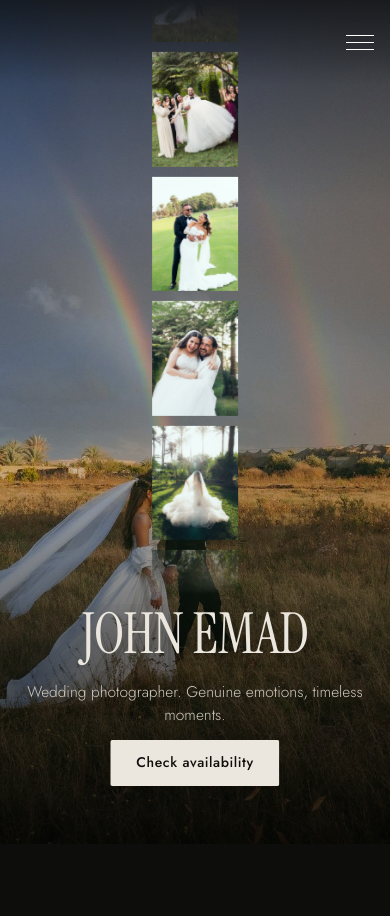
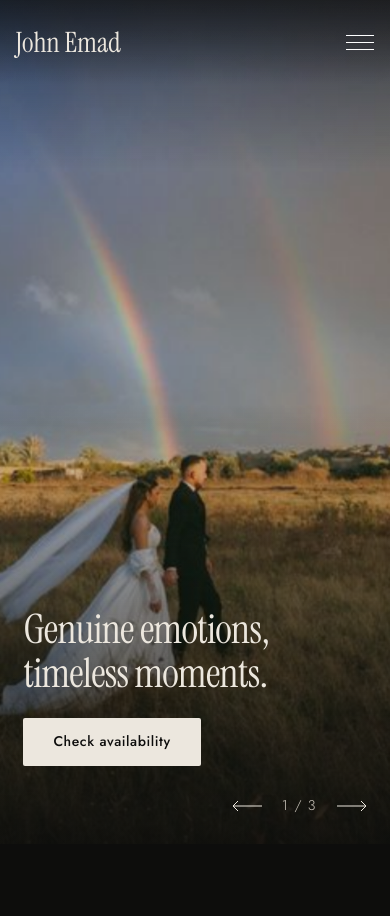
Before and after one commit to glazstudios1-ui/johnweddings, a plain HTML site: page index.html in a window 390 px wide. Shown: the top 916 px of the page. Drawn offline with Linux system fonts and the light colour scheme.

Commit message:
Add files via upload

```diff
--- a/about/index.html
+++ b/about/index.html
@@ -8,7 +8,7 @@
 <meta property="og:image" content="https://www.johnemadweddings.com/img/pD7L3o__JE-541-2000.jpg">
 <link rel="preconnect" href="https://fonts.googleapis.com"><link rel="preconnect" href="https://fonts.gstatic.com" crossorigin>
 <link href="https://fonts.googleapis.com/css2?family=Instrument+Serif:ital@0;1&family=Jost:wght@300;400;500&display=swap" rel="stylesheet">
-<link rel="stylesheet" href="../style.css?v=33">
+<link rel="stylesheet" href="../style.css?v=34">
 </head><body class="">
 <header class="hdr"><div class="wrap">
 <nav class="nl"><a href="../">Home</a><a href="../about/">About</a></nav><a class="logo" href="../">John Emad</a><nav class="nr"><a href="../booking/">Booking</a><a href="../testimonials/">Testimonials</a></nav>
@@ -41,5 +41,5 @@
 <a href="https://www.instagram.com/johnemadphotographer" target="_blank" rel="noopener" aria-label="Instagram"><svg class="ico" viewBox="0 0 24 24" fill="none" stroke="#fff" stroke-width="1.6"><rect x="3" y="3" width="18" height="18" rx="5"/><circle cx="12" cy="12" r="4"/><circle cx="17.2" cy="6.8" r=".8" fill="#fff"/></svg></a>
 </div></section></div>
 <footer class="ftr"><div class="wrap"><span class="c">© 2026 john emad</span><nav><a href="../">Home</a><a href="../about/">About</a><a href="../booking/">Booking</a><a href="../testimonials/">Testimonials</a></nav></div></footer>
-<script src="../main.js?v=33"></script>
+<script src="../main.js?v=34"></script>
 </body></html>
--- a/index.html
+++ b/index.html
@@ -8,17 +8,16 @@
 <meta property="og:image" content="https://www.johnemadweddings.com/img/pD7L3o__JE-541-2000.jpg">
 <link rel="preconnect" href="https://fonts.googleapis.com"><link rel="preconnect" href="https://fonts.gstatic.com" crossorigin>
 <link href="https://fonts.googleapis.com/css2?family=Instrument+Serif:ital@0;1&family=Jost:wght@300;400;500&display=swap" rel="stylesheet">
-<link rel="stylesheet" href="./style.css?v=33">
-</head><body class="home">
+<link rel="stylesheet" href="./style.css?v=34">
+</head><body class="">
 <header class="hdr hdr--over"><div class="wrap">
 <nav class="nl"><a href="./">Home</a><a href="./about/">About</a></nav><a class="logo" href="./">John Emad</a><nav class="nr"><a href="./booking/">Booking</a><a href="./testimonials/">Testimonials</a></nav>
 <button class="burger" aria-label="Menu"><span></span><span></span><span></span></button></div></header><style>@media(max-width:768px){.hdr nav.nl,.hdr nav.nr{display:none}.menu-open .hdr nav.nl,.menu-open .hdr nav.nr{display:none}.mm{display:none}.menu-open .mm{display:flex;flex-direction:column;gap:24px;position:fixed;inset:84px 0 0 0;background:#212121;align-items:center;justify-content:center;z-index:30}.mm a{font-family:Montserrat,sans-serif;font-size:14px;letter-spacing:1.4px;text-transform:uppercase}}@media(min-width:769px){.mm{display:none}}</style><div class="mm"><a href="./">Home</a><a href="./about/">About</a><a href="./booking/">Booking</a><a href="./testimonials/">Testimonials</a></div>
-<section class="hero reel">
-<div class="rbgs"><img class="rbg" alt="" data-i="0" src="./img/pD7L3o__JE-541-2000.jpg" style="--od:50% 70%;--om:53% 70%"><img class="rbg" alt="" data-i="1" src="./img/ses__s11-2000.jpg" style="--od:50% 34%;--om:14% 50%"><img class="rbg" alt="" data-i="2" src="./img/ses__s10-2000.jpg" style="--od:50% 40%;--om:50% 45%"><img class="rbg" alt="" data-i="3" src="./img/ses__s9-2000.jpg" style="--od:50% 38%;--om:51% 45%"><img class="rbg" alt="" data-i="4" src="./img/ses__s3-2000.jpg" style="--od:50% 52%;--om:50% 50%"><img class="rbg" alt="" data-i="5" src="./img/ses__s6-2000.jpg" style="--od:50% 62%;--om:50% 62%"><img class="rbg" alt="" data-i="6" src="./img/ses__s1-2000.jpg" style="--od:50% 36%;--om:47% 45%"></div>
+<section class="hero"><div class="slide wide on"><img alt="" src="./img/pD7L3o__JE-541-2000.jpg" srcset="./img/pD7L3o__JE-541-800.jpg 800w, ./img/pD7L3o__JE-541-2000.jpg 2000w" sizes="100vw" style="--od:50.2% 70.3%;--om:53% 70%"></div><div class="slide pt"><img alt="" loading=lazy src="./img/ses__s11-2000.jpg" srcset="./img/ses__s11-800.jpg 800w, ./img/ses__s11-2000.jpg 1365w" sizes="100vw" style="--od:50% 34%;--om:12% 50%"></div><div class="slide pt"><img alt="" loading=lazy src="./img/ses__s10-2000.jpg" srcset="./img/ses__s10-800.jpg 800w, ./img/ses__s10-2000.jpg 1365w" sizes="100vw" style="--od:50% 45%;--om:50% 48%"></div>
 <div class="hero-shade"></div>
-<div class="strip"><div class="strip-in"><img class="rt" alt="" data-i="0" loading="lazy" src="./img/pD7L3o__JE-541-800.jpg"><img class="rt" alt="" data-i="1" loading="lazy" src="./img/ses__s11-800.jpg"><img class="rt" alt="" data-i="2" loading="lazy" src="./img/ses__s10-800.jpg"><img class="rt" alt="" data-i="3" loading="lazy" src="./img/ses__s9-800.jpg"><img class="rt" alt="" data-i="4" loading="lazy" src="./img/ses__s3-800.jpg"><img class="rt" alt="" data-i="5" loading="lazy" src="./img/ses__s6-800.jpg"><img class="rt" alt="" data-i="6" loading="lazy" src="./img/ses__s1-800.jpg"><img class="rt" aria-hidden="true" alt="" data-i="0" loading="lazy" src="./img/pD7L3o__JE-541-800.jpg"><img class="rt" aria-hidden="true" alt="" data-i="1" loading="lazy" src="./img/ses__s11-800.jpg"><img class="rt" aria-hidden="true" alt="" data-i="2" loading="lazy" src="./img/ses__s10-800.jpg"><img class="rt" aria-hidden="true" alt="" data-i="3" loading="lazy" src="./img/ses__s9-800.jpg"><img class="rt" aria-hidden="true" alt="" data-i="4" loading="lazy" src="./img/ses__s3-800.jpg"><img class="rt" aria-hidden="true" alt="" data-i="5" loading="lazy" src="./img/ses__s6-800.jpg"><img class="rt" aria-hidden="true" alt="" data-i="6" loading="lazy" src="./img/ses__s1-800.jpg"></div></div>
-<h1 class="hero-name" aria-label="John Emad"><span class="hl"><span>John Emad</span></span></h1>
-<div class="hero-copy"><p>Wedding photographer. Genuine emotions, timeless moments.</p><a class="cta" href="./booking/">Check availability</a></div></section>
+<div class="hero-copy"><h1><span class="hl"><span>Genuine emotions,</span></span><span class="hl"><span>timeless moments.</span></span></h1>
+<p>Wedding photography by John Emad</p><a class="cta" href="./booking/">Check availability</a></div>
+<div class="pager"><button class="arrow hp-prev" aria-label="Previous"><svg viewBox="0 0 30 12" fill="none" stroke="#fff" stroke-width="1"><path d="M30 6H1M6 1L1 6l5 5"/></svg></button><span><span class="pg-n">1</span> / 3</span><button class="arrow hp-next" aria-label="Next" style="transform:scaleX(-1)"><svg viewBox="0 0 30 12" fill="none" stroke="#fff" stroke-width="1"><path d="M30 6H1M6 1L1 6l5 5"/></svg></button></div></section>
 <div class="home-t"><section class="car-wrap "><div class="wrap">
 <h5 class="sec-h">Testimonials</h5>
 <div class="car"><button class="arrow prev" aria-label="Previous"><svg viewBox="0 0 30 12" fill="none" stroke="#fff" stroke-width="1"><path d="M30 6H1M6 1L1 6l5 5"/></svg></button>
@@ -48,5 +47,5 @@
 <a href="https://www.instagram.com/johnemadphotographer" target="_blank" rel="noopener" aria-label="Instagram"><svg class="ico" viewBox="0 0 24 24" fill="none" stroke="#fff" stroke-width="1.6"><rect x="3" y="3" width="18" height="18" rx="5"/><circle cx="12" cy="12" r="4"/><circle cx="17.2" cy="6.8" r=".8" fill="#fff"/></svg></a>
 </div></section>
 <footer class="ftr"><div class="wrap"><span class="c">© 2026 john emad</span><nav><a href="./">Home</a><a href="./about/">About</a><a href="./booking/">Booking</a><a href="./testimonials/">Testimonials</a></nav></div></footer>
-<script src="./main.js?v=33"></script>
+<script src="./main.js?v=34"></script>
 </body></html>
--- a/main.js
+++ b/main.js
@@ -4,15 +4,15 @@ var $=function(s,c){return(c||document).querySelector(s)},$$=function(s,c){retur
 /* mobile menu */
 var b=$('.burger');if(b)b.addEventListener('click',function(){document.body.classList.toggle('menu-open')});
 
-/* hero reel: hover (desktop) or tap / auto-cycle (touch) lights a photo behind the name */
-var hero=$('.hero.reel');
+/* hero slider */
+var hero=$('.hero');
 if(hero){
-  var bgs=$$('.rbg',hero),strip=$('.strip',hero),cur=-1,cyc,touch=window.matchMedia('(hover:none)').matches;
-  function lit(n){cur=n;bgs.forEach(function(b,k){b.classList.toggle('on',k===n)});hero.classList.toggle('lit',n>=0)}
-  strip.addEventListener('mouseover',function(e){var t=e.target.closest('.rt');if(t&&!touch){clearInterval(cyc);lit(+t.dataset.i)}});
-  strip.addEventListener('mouseleave',function(){if(!touch)lit(-1)});
-  strip.addEventListener('click',function(e){var t=e.target.closest('.rt');if(t){clearInterval(cyc);lit(+t.dataset.i===cur?-1:+t.dataset.i)}});
-  if(touch){var k=0;function step(){lit(k%bgs.length);k++}setTimeout(function(){step();cyc=setInterval(step,4200)},1200)}
+  var sl=$$('.slide',hero),i=0,cnt=$('.pg-n',hero),t;
+  function show(n){i=(n+sl.length)%sl.length;sl.forEach(function(s,k){s.classList.toggle('on',k===i)});cnt.textContent=(i+1)}
+  function auto(){clearInterval(t);t=setInterval(function(){show(i+1)},5500)}
+  $('.hp-prev',hero).addEventListener('click',function(){show(i-1);auto()});
+  $('.hp-next',hero).addEventListener('click',function(){show(i+1);auto()});
+  show(0);auto();
 }
 
 /* testimonials: one continuous, smooth strip. Pauses on hover/drag; arrows nudge one card. */
--- a/style.css
+++ b/style.css
@@ -515,65 +515,3 @@ html{scroll-behavior:smooth}
 /* close crop on the couple in slide 2 (faces stay put, the photo grows around them) */
 .hero .slide img[src*="ses__s11"]{scale:1.3;transform-origin:0% 40%}
 @media(max-width:768px){.hero .slide img[src*="ses__s11"]{scale:1.3;transform-origin:50% 38%}}
-
-/* ===== intro: giant name over the photos, with a slow column of portraits down the middle ===== */
-.home .hdr .logo{display:none}
-.hero-name{position:absolute;z-index:3;left:0;right:0;top:50%;transform:translateY(-52%);text-align:center;font-family:var(--serif);font-weight:400;text-transform:uppercase;font-size:clamp(84px,17.5vw,300px);line-height:.84;letter-spacing:-.02em;color:var(--bone);pointer-events:none;mix-blend-mode:normal;text-shadow:0 2px 40px rgba(0,0,0,.28)}
-.hero-name .hl{display:block;overflow:hidden;padding:.06em 0 .02em}
-.hero-name .hl:nth-child(1){animation:none}
-.strip{position:absolute;z-index:2;left:50%;top:0;bottom:0;width:clamp(74px,8.6vw,150px);transform:translateX(-50%);overflow:hidden;opacity:0;animation:fade 1.4s ease 1.2s forwards;-webkit-mask-image:linear-gradient(180deg,transparent 0,#000 12%,#000 88%,transparent 100%);mask-image:linear-gradient(180deg,transparent 0,#000 12%,#000 88%,transparent 100%)}
-.strip-in{display:flex;flex-direction:column;gap:clamp(10px,1.4vw,22px);animation:stripmove 46s linear infinite;will-change:transform}
-.strip img{width:100%;aspect-ratio:3/4;object-fit:cover;flex:none;filter:brightness(.92)}
-@keyframes stripmove{to{transform:translateY(-50%)}}
-.hero-copy{left:50%;right:auto;top:auto;bottom:clamp(34px,6svh,64px);transform:translateX(-50%);text-align:center;max-width:min(560px,86vw);width:100%}
-.hero-copy p{margin:0;font-size:17px;text-shadow:0 1px 18px rgba(0,0,0,.5)}
-.hero-copy .cta{margin-top:18px;height:46px;padding:0 26px}
-.hero-shade{background:linear-gradient(180deg,rgba(13,13,12,.45) 0,rgba(13,13,12,0) 22%,rgba(13,13,12,0) 55%,rgba(13,13,12,.78) 100%)!important}
-@media(max-width:768px){
- .home .hdr .logo{display:none}
- .hero-name{font-size:clamp(76px,27vw,150px);line-height:.82;top:47%}
- .strip{width:clamp(58px,17vw,92px)}
- .hero-copy{bottom:70px}.hero-copy p{display:block;font-size:15.5px;line-height:1.45}
- .hero-copy .cta{height:46px;margin-top:14px}
-}
-@media(prefers-reduced-motion:reduce){.strip-in{animation:none}.strip{opacity:1;animation:none}}
-.hero-name{font-size:clamp(72px,13.6vw,250px);line-height:.9;top:44%;white-space:nowrap}
-.hero-name .hl{display:inline-block;vertical-align:top}
-.strip{bottom:clamp(132px,19svh,190px)}
-@media(max-width:768px){
- .hero-name{white-space:normal;font-size:clamp(84px,33vw,170px);line-height:.8;top:41%}
- .hero-name .hl{display:block}
- .strip{bottom:190px;width:clamp(56px,16vw,88px)}
-}
-/* name sits low so the couples' faces stay clear */
-.hero-name{top:61%;font-size:clamp(72px,13.2vw,240px)}
-.strip{bottom:clamp(118px,17svh,170px)}
-@media(max-width:768px){
- .hero-name{top:57%;font-size:clamp(78px,29vw,150px)}
- .strip{bottom:178px}
-}
-
-/* ===== v32 reel: black stage ===== */
-.hero.reel{background:#000;height:100svh;min-height:580px;max-height:1100px;overflow:hidden}
-.hero.reel .hero-shade{background:linear-gradient(180deg,rgba(0,0,0,.5) 0,rgba(0,0,0,0) 24%,rgba(0,0,0,0) 56%,rgba(0,0,0,.82) 100%)!important;opacity:0;transition:opacity .6s}
-.hero.reel.lit .hero-shade{opacity:1}
-.rbgs{position:absolute;inset:0;z-index:0}
-.rbg{position:absolute;inset:0;width:100%;height:100%;object-fit:cover;object-position:var(--od,50% 50%);opacity:0;transition:opacity .55s ease;filter:brightness(.78)}
-.rbg.on{opacity:1}
-.hero.reel .strip{width:clamp(96px,11vw,190px);top:0;bottom:0;animation:fade 1.2s ease .3s forwards}
-.hero.reel .strip-in{animation-duration:60s}
-.hero.reel .strip:hover .strip-in{animation-play-state:paused}
-.hero.reel .strip img{cursor:pointer;filter:none;transition:transform .35s ease}
-.hero.reel .strip img:hover{transform:scale(1.04)}
-.hero.reel .hero-name{top:auto;bottom:clamp(120px,19svh,190px);transform:none;font-size:clamp(52px,7.4vw,128px);line-height:1;letter-spacing:-.01em;text-shadow:0 2px 30px rgba(0,0,0,.45)}
-.hero.reel .hero-name .hl{display:block;padding:.04em 0 .1em}
-.hero.reel .hero-copy{bottom:clamp(30px,5svh,56px)}
-@media(max-width:768px){
- .hero.reel .strip{width:clamp(74px,22vw,110px)}
- .hero.reel .hero-name{font-size:clamp(46px,14.5vw,80px);bottom:176px}
- .hero.reel .hero-copy{bottom:58px}
- .rbg{object-position:var(--om,50% 50%)}
-}
-/* the column ends above the name so the text stays clean */
-.hero.reel .strip{bottom:clamp(250px,36svh,360px)}
-@media(max-width:768px){.hero.reel .strip{bottom:250px}}
```
Also changed, not shown: booking/index.html (+2 -2 lines), testimonials/index.html (+2 -2 lines).
